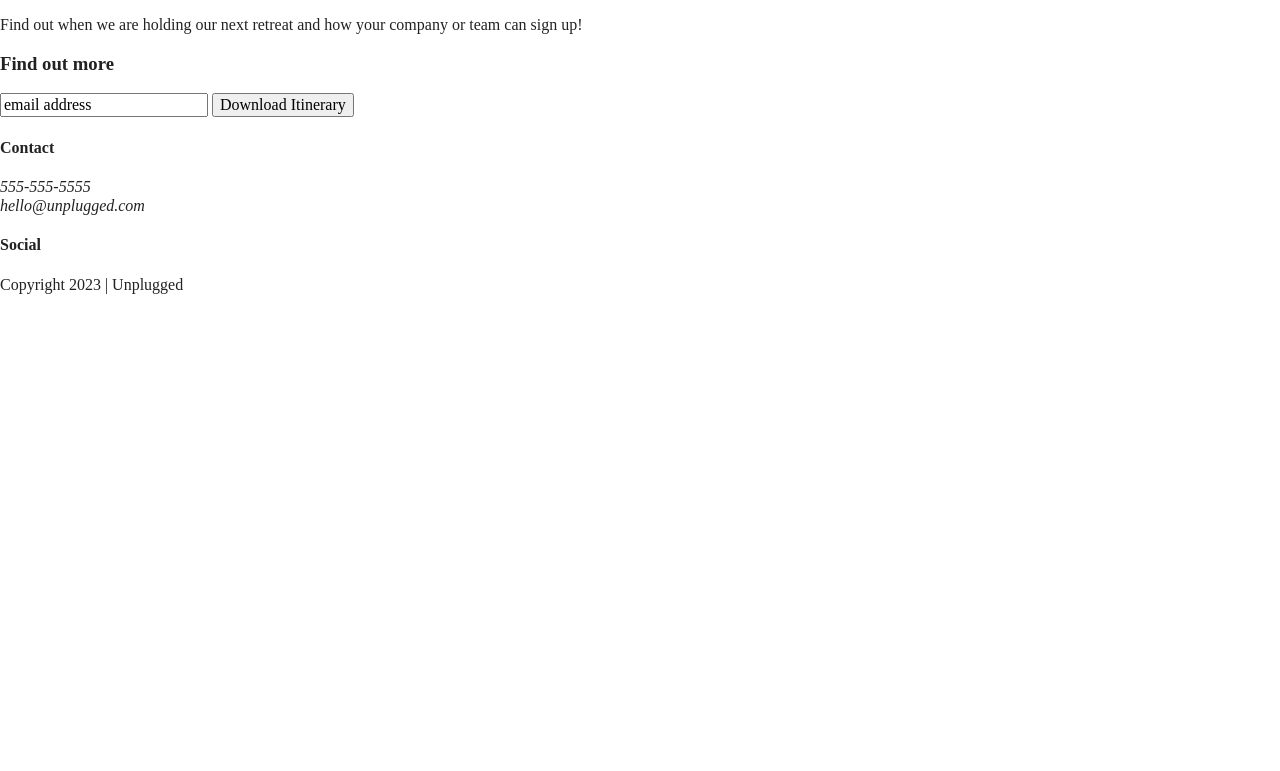
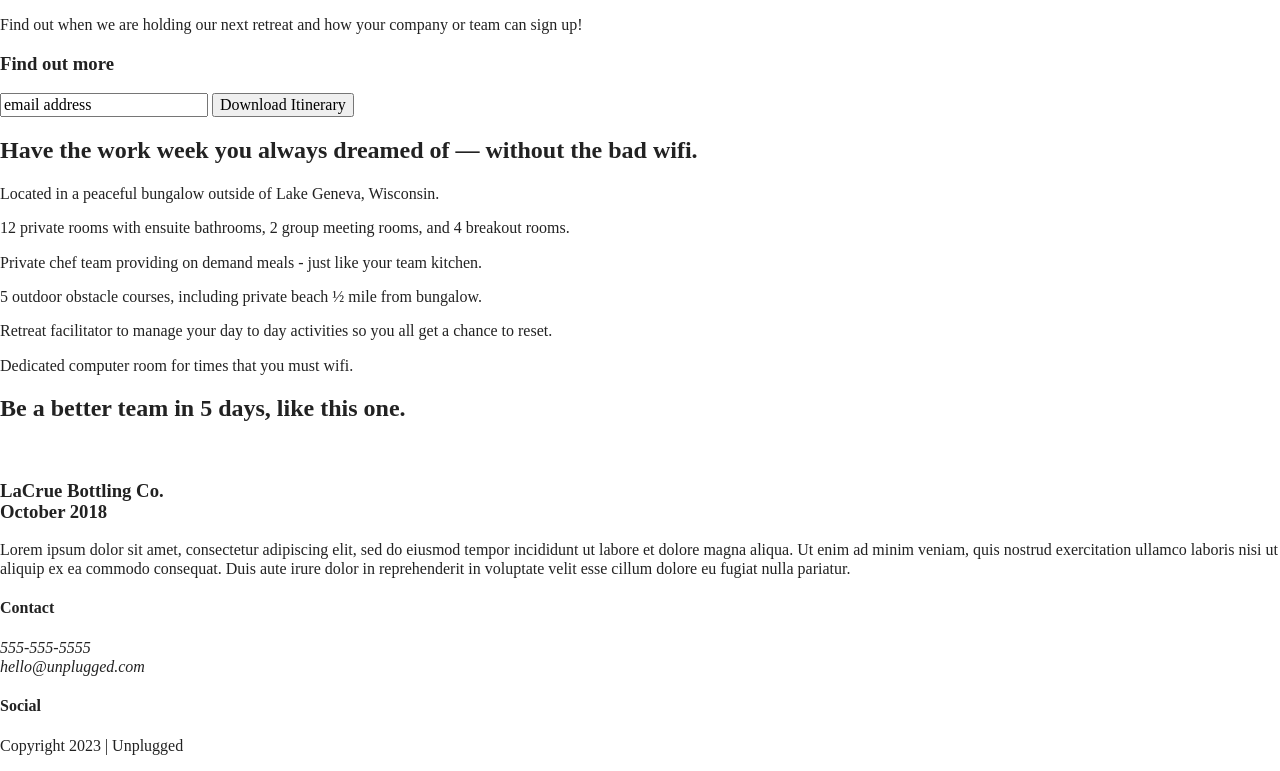
Before and after one commit to BethSims/unplugged, a website built with Parcel: page index.html in a window 1280 px wide. Shown: the part 265-1036 px from the top of the page. Before the commit the page ends 800 px from the top, so only its background shows below. Built offline with nearby package versions, Linux system fonts and the light colour scheme.

Commit message:
Added Features and Reviews sections

```diff
--- a/index.html
+++ b/index.html
@@ -28,7 +28,9 @@
 
   <header>
     <div class="content-wrapper">
-      <div class="header-divider"></div>
+      <div class="header-divider">
+
+      </div>
       <a href="#">
         <img src="img/unpluggedlogo.png" alt="unplugged logo">
       </a>
@@ -64,11 +66,57 @@
     </aside> <!-- Aside content ends-->
 
     <section class="features">
-
+      <div class="content-wrapper">
+        <h2>Have the work week you always dreamed of — without the bad wifi.</h2>
+        <div class="features-items">
+        <article>
+          <p class="fontawesome-icon"></p>
+          <p class="features-item-description">Located in a peaceful bungalow outside of Lake Geneva, Wisconsin.</p>
+        </article>
+        <article>
+          <p class="fontawesome-icon"></p>
+          <p class="features-item-description">12 private rooms with ensuite bathrooms, 2 group meeting rooms, and 4
+            breakout rooms.</p>
+        </article>
+        <article>
+          <p class="fontawesome-icon"></p>
+          <p class="features-item-description">Private chef team providing on demand meals - just like your team
+            kitchen.</p>
+        </article>
+        <article>
+          <p class="fontawesome-icon"></p>
+          <p class="features-item-description">5 outdoor obstacle courses, including private beach ½ mile from bungalow.
+          </p>
+        </article>
+        <article>
+          <p class="fontawesome-icon"></p>
+          <p class="features-item-description">Retreat facilitator to manage your day to day activities so you all get a
+            chance to reset.</p>
+        </article>
+        <article>
+          <p class="fontawesome-icon"></p>
+          <p class="features-item-description">Dedicated computer room for times that you must wifi.</p>
+        </article>
+        </div>
+      </div>
     </section>
 
     <section class="reviews">
-
+      <div class="content-wrapper">
+        <h2>Be a better team in 5 days, like this one.</h2>
+        <article>
+          <img src="" alt="">
+          <div class="review-content">
+            <h3>LaCrue Bottling Co.<br>
+              October 2018
+            </h3>
+            <p>Lorem ipsum dolor sit amet, consectetur adipiscing elit, sed do eiusmod tempor incididunt ut labore et
+              dolore magna aliqua. Ut enim ad minim veniam, quis nostrud exercitation ullamco laboris nisi ut aliquip ex
+              ea commodo consequat. Duis aute irure dolor in reprehenderit in voluptate velit esse cillum dolore eu
+              fugiat nulla pariatur. </p>
+          </div>
+        </article>
+      </div>
     </section>
 
   </main>
@@ -86,9 +134,9 @@
         <div class="social">
           <h4>Social</h4>
           <div class="social-icons">
-          <p><a href="https://www.facebook.com/yoursite" target="_blank" rel="noopener"></a></p>
-          <p><a href="https://www.twitter.com/handle" target="_blank" rel="noopener"></a></p>
-          <p><a href="https://www.instagram.com/handle" target="_blank" rel="noopener"></a></p>
+            <p><a href="https://www.facebook.com/yoursite" target="_blank" rel="noopener"></a></p>
+            <p><a href="https://www.twitter.com/handle" target="_blank" rel="noopener"></a></p>
+            <p><a href="https://www.instagram.com/handle" target="_blank" rel="noopener"></a></p>
           </div>
         </div>
       </div> <!-- footer content ends -->
```
